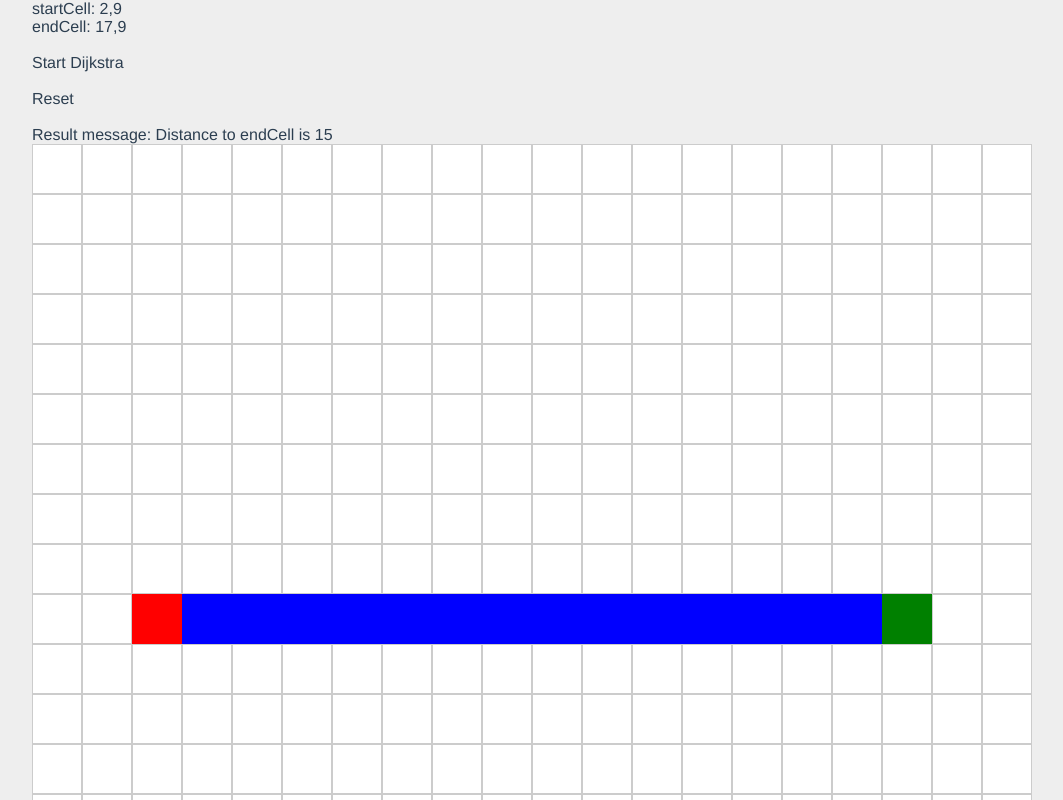
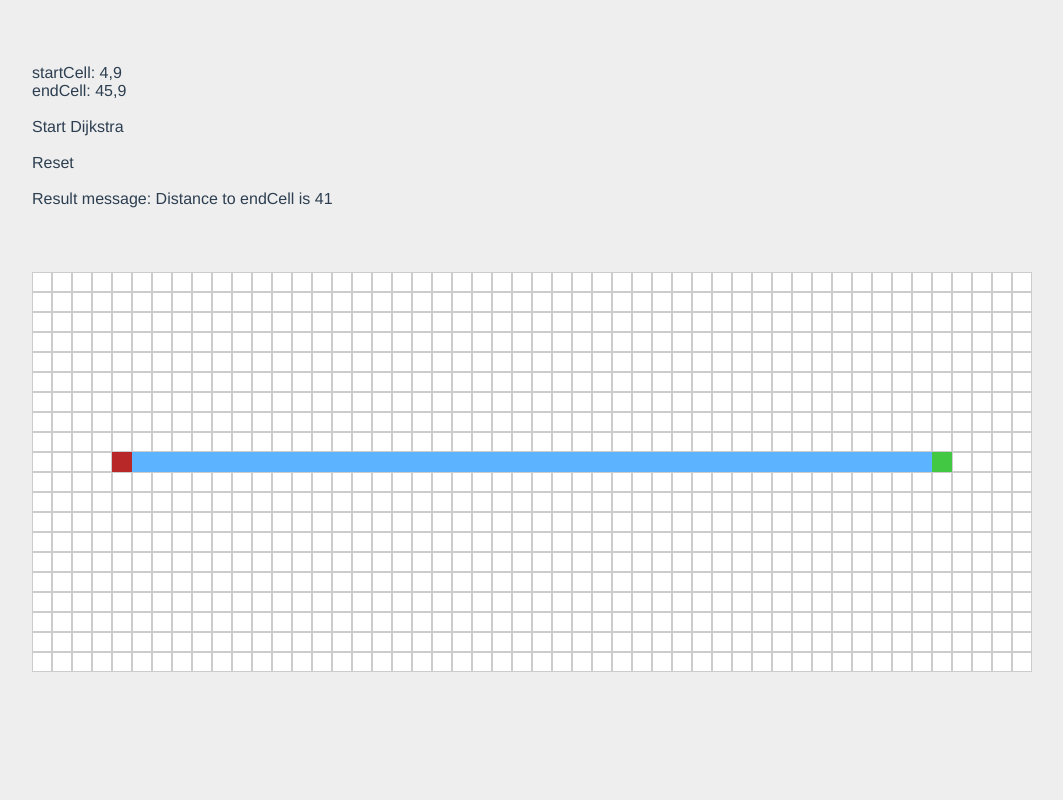
Before and after one commit to rprins/pathvis, a Vue app: page / in a window 1280 px wide. Shown: the top 800 px of the page, without its empty margins (108-1171 px from the left). Built offline with nearby package versions, Linux system fonts and the light colour scheme.

Commit message:
Change some styling; Tried to fix the recalculating bugs

```diff
--- a/src/App.vue
+++ b/src/App.vue
@@ -34,7 +34,7 @@ export default {
 
   data() {
     return {
-      gridWidth: 20,
+      gridWidth: 50,
       gridHeight: 20,
       grid: [],
 
@@ -45,6 +45,11 @@ export default {
       mouseDownInitialCellTile: '',
 
       resultMessage: '',
+
+      pathDrawSpeed: 25,
+
+      drawing: false,
+      abortDrawing: false,
     };
   },
 
@@ -72,8 +77,8 @@ export default {
 
       this.grid = grid;
 
-      this.setStartCell(this.getCell(2, 9));
-      this.setEndCell(this.getCell(17, 9));
+      this.setStartCell(this.getCell(4, 9));
+      this.setEndCell(this.getCell(45, 9));
 
       this.dijkstra();
     },
@@ -98,7 +103,14 @@ export default {
         cell.tile = 'NONE';
       }
 
-      if (!this.mouseDown) this.dijkstra();
+      if (this.drawing) {
+        this.abortDrawing = true;
+        return;
+      }
+
+      if (!this.mouseDown) {
+        this.dijkstra();
+      }
     },
 
     handleCellCtrlClick(cell) {
@@ -160,8 +172,6 @@ export default {
     handleMouseUp() {
       this.mouseDown = false;
       this.mouseDownInitialCellTile = '';
-
-      this.dijkstra();
     },
 
     getCell(x, y) {
@@ -317,7 +327,6 @@ export default {
           top.distance < smallestDistance &&
           top.tile !== 'WALL'
         ) {
-          console.log('top');
           smallestDistance = top.distance;
           current = top;
         } else if (
@@ -325,7 +334,6 @@ export default {
           right.distance < smallestDistance &&
           right.tile !== 'WALL'
         ) {
-          console.log('right');
           smallestDistance = right.distance;
           current = right;
         } else if (
@@ -333,7 +341,6 @@ export default {
           bottom.distance < smallestDistance &&
           bottom.tile !== 'WALL'
         ) {
-          console.log('bottom');
           smallestDistance = bottom.distance;
           current = bottom;
         } else if (
@@ -341,7 +348,6 @@ export default {
           left.distance < smallestDistance &&
           left.tile !== 'WALL'
         ) {
-          console.log('left');
           smallestDistance = left.distance;
           current = left;
         }
@@ -354,22 +360,37 @@ export default {
 
       loop(grid, current);
 
+      path = path.reverse();
+
       this.drawPath(path);
     },
 
-    drawPath(path) {
-      this.removePath();
+    async drawPath(path) {
       let newGrid = this.grid;
 
-      path.forEach(cell => {
+      this.drawing = true;
+
+      for (let ii = 0; ii < path.length; ii++) {
+        if (this.abortDrawing) {
+          this.abortDrawing = false;
+          this.drawing = false;
+          this.dijkstra();
+          break;
+        }
+        let cell = path[ii];
         const splitCoordinates = cell.coordinates.split(',');
         newGrid[splitCoordinates[1]][splitCoordinates[0]].tile =
           'PATH';
-      });
 
-      this.$nextTick(() => {
-        this.grid = newGrid;
-      });
+        this.$nextTick(() => {
+          this.grid = newGrid;
+        });
+
+        await this.sleep(this.pathDrawSpeed);
+      }
+
+      this.abortDrawing = false;
+      this.drawing = false;
     },
 
     removePath() {
@@ -378,6 +399,12 @@ export default {
           gridCell.tile =
             gridCell.tile === 'PATH' ? 'NONE' : gridCell.tile;
         });
+      });
+    },
+
+    sleep(timeInMs) {
+      return new Promise(resolve => {
+        setTimeout(resolve, timeInMs);
       });
     },
   },
--- a/src/components/Grid.vue
+++ b/src/components/Grid.vue
@@ -66,7 +66,7 @@ export default {
 <style lang="scss" scoped>
 .Grid {
   display: grid;
-  grid-template-columns: repeat(20, 50px);
-  grid-template-rows: repeat(20, 50px);
+  grid-template-columns: repeat(50, 20px);
+  grid-template-rows: repeat(20, 20px);
 }
 </style>
--- a/src/components/GridCell.vue
+++ b/src/components/GridCell.vue
@@ -80,21 +80,21 @@ export default {
   }
 
   &--start {
-    background: red;
+    background: #b92828;
     color: white;
-    border: 1px solid red;
+    border: 1px solid #b92828;
   }
 
   &--end {
-    background: green;
+    background: #43c843;
     color: white;
-    border: 1px solid green;
+    border: 1px solid #43c843;
   }
 
   &--path {
-    background: blue;
+    background: #5cb3ff;
     color: white;
-    border: 1px solid blue;
+    border: 1px solid #5cb3ff;
   }
 }
 </style>
```
